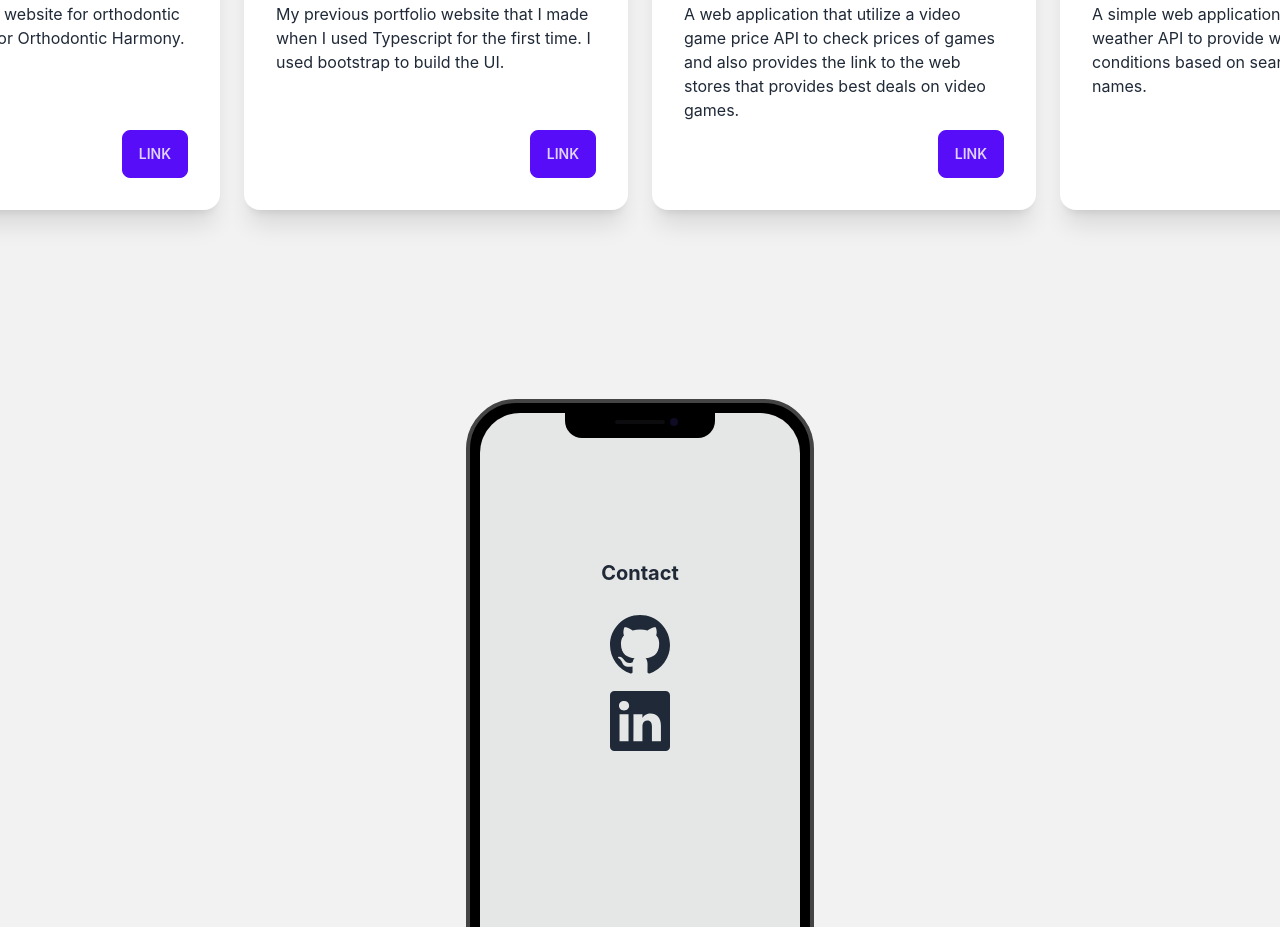
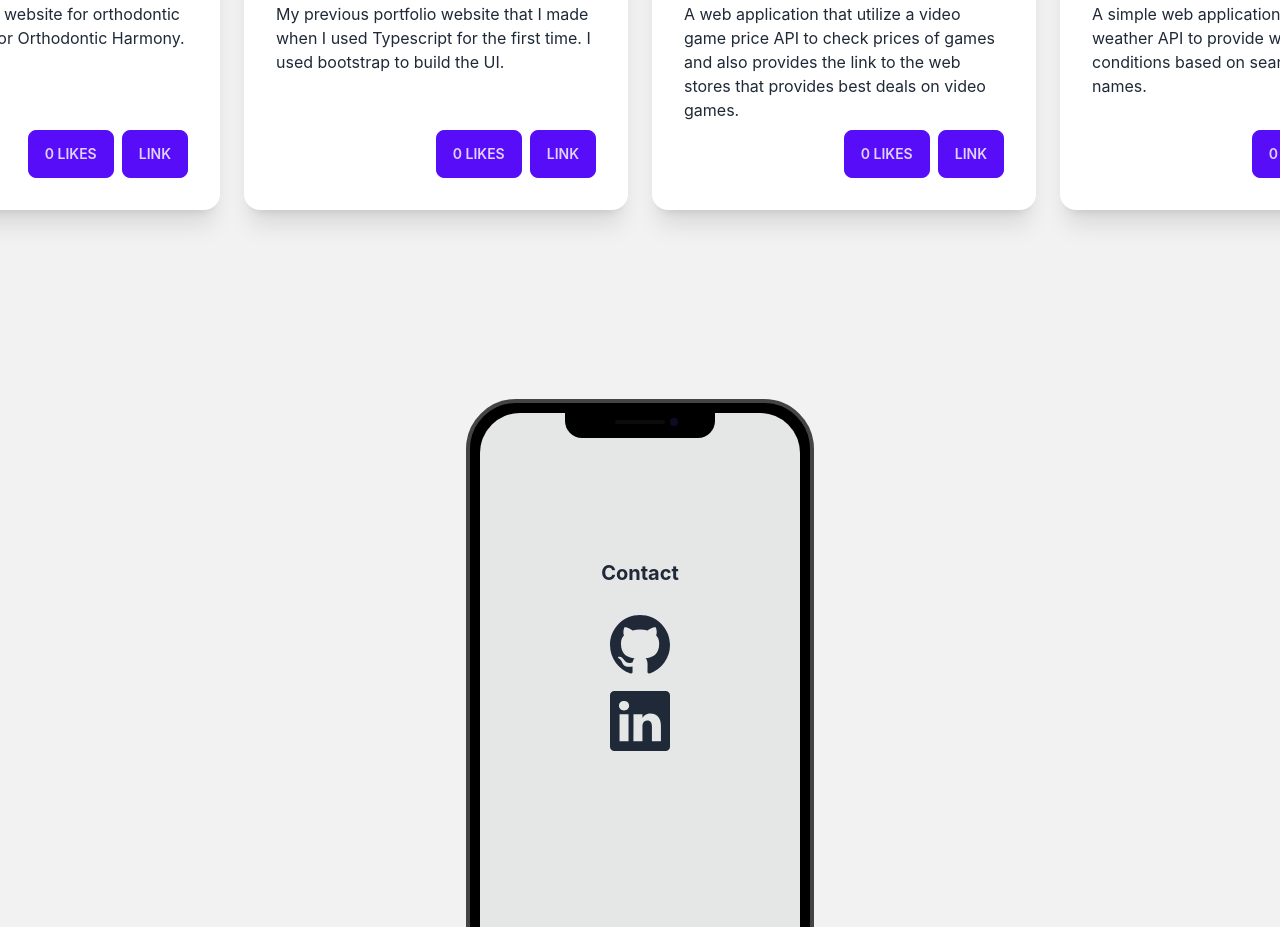
Before and after one commit to jeffkim1118/Portfolio, a React (Create React App) app: page / in a window 1280 px wide. Shown: the part 2100-3027 px from the top of the page. Built offline with nearby package versions, Linux system fonts and the light colour scheme; some icons are missing.

Commit message:
added basic like button feature. Future update required

```diff
--- a/src/components/about.jsx
+++ b/src/components/about.jsx
@@ -13,11 +13,7 @@ export default function About() {
     <div className="about-component" name="about">
       <div className="hero min-h-screen bg-base-200">
         <div className="hero-content flex-col lg:flex-row">
-          {/* <img
-            src={MyPic}
-            className="max-w-sm rounded-lg shadow-2xl transition opacity duration-700"
-            alt="personal-pic"
-          /> */}
+
           <div>
             <h1 className="text-5xl font-bold">Who am I?</h1>
             <p className="text-3xl py-6">
--- a/src/components/navbar.jsx
+++ b/src/components/navbar.jsx
@@ -45,6 +45,7 @@ export default function Navbar() {
             <BiSolidContact className="text-2xl" />
           </Link>
         </li>
+
         <li className="hover:bg-indigo-500 hover:text-gray-300 hover:shadow-2xl rounded-full p-3">
           <label className="swap swap-rotate">
 
--- a/src/components/project.jsx
+++ b/src/components/project.jsx
@@ -1,6 +1,7 @@
 import Orthodoc from '../images/orthodoc.png';
-
+import { useState } from 'react';
 export default function Project({projectItem, indx}) {
+  const [likes, setLikes] = useState(0);
   return (
       <div className="card w-96 bg-base-100 shadow-xl">
         <figure>
@@ -13,7 +14,9 @@ export default function Project({projectItem, indx}) {
         <div className="card-body">
           <h2 className="card-title">{projectItem.projectName}</h2>
           <p>{projectItem.description}</p>
+
           <div className="card-actions justify-end">
+            <button className="btn btn-primary" onClick={() => {setLikes(likes+1)}}>{likes} Likes</button>
             <a className="btn btn-primary" href={projectItem.link} target="_blank" rel="noreferrer">Link</a>
           </div>
         </div>
```
